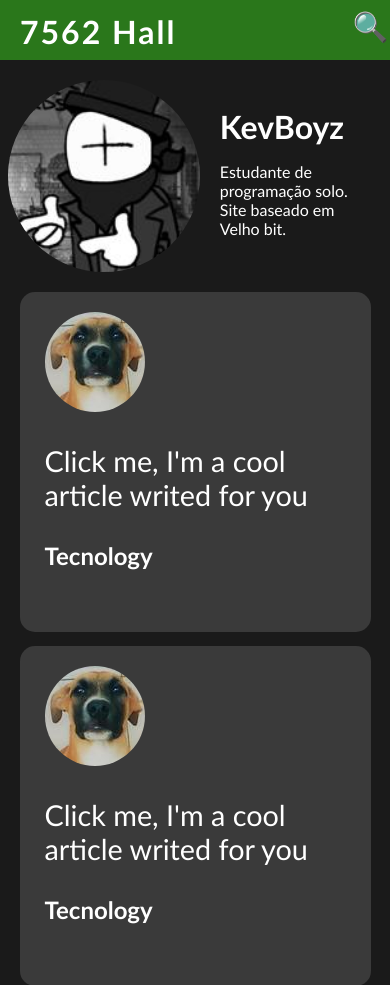
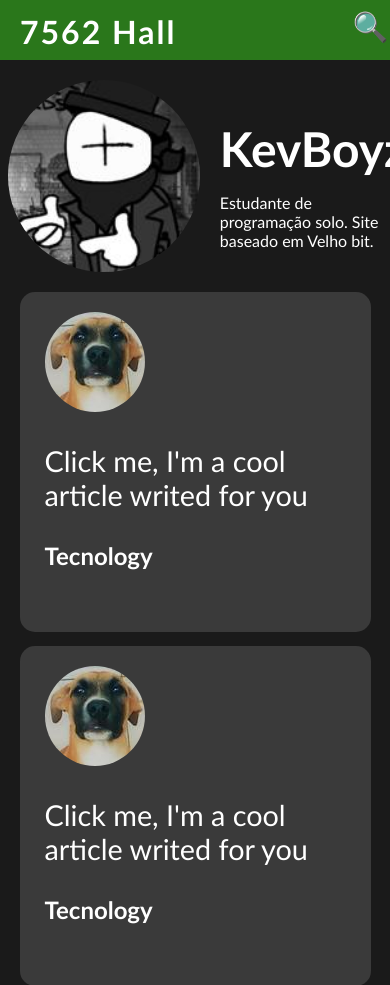
Before and after one commit to KevBoyz/7562Hall, a plain HTML site: page index.html in a window 390 px wide. Shown: the top 985 px of the page. Drawn offline with Linux system fonts and the light colour scheme.

Commit message:
responsivity correction

```diff
--- a/style.css
+++ b/style.css
@@ -10,15 +10,12 @@
 ::-webkit-scrollbar-thumb:hover { /* Handle on hover */
     background: #555;
 }
-@media (orientation: portrait){
+@media (max-width: 900px){
     #desktop-nav{
         display: none !important;
     }
     #search-button span {
         top: 5px !important;
-    }
-    #perfil h2{
-        font-size: 2em !important;
     }
     #perfil img{
         width: 80% !important;
```
